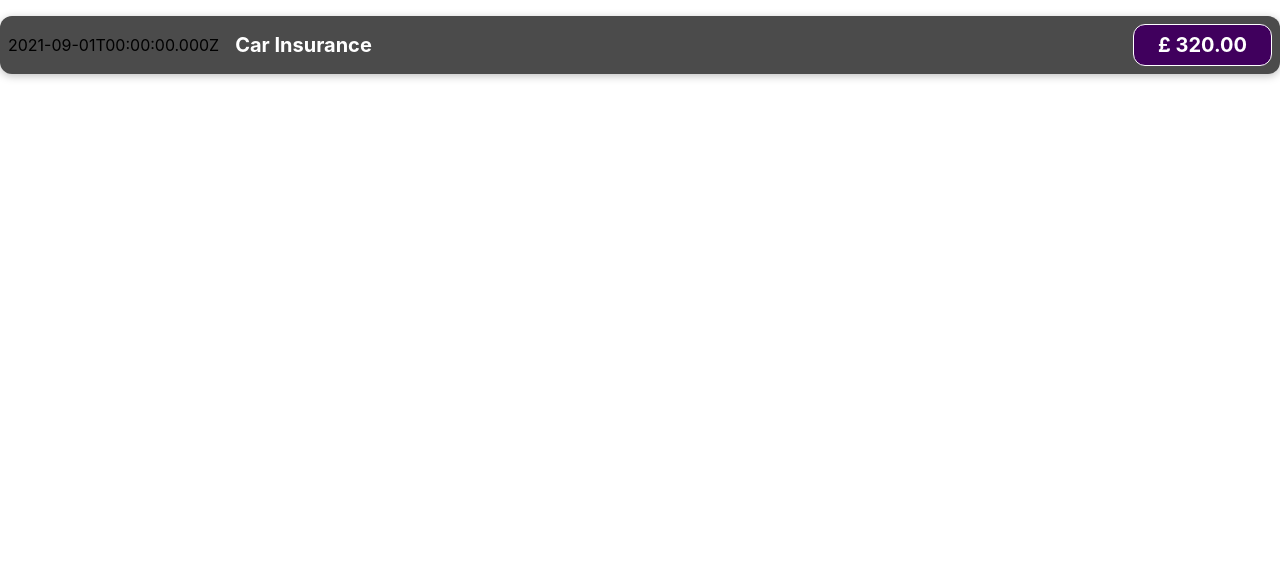
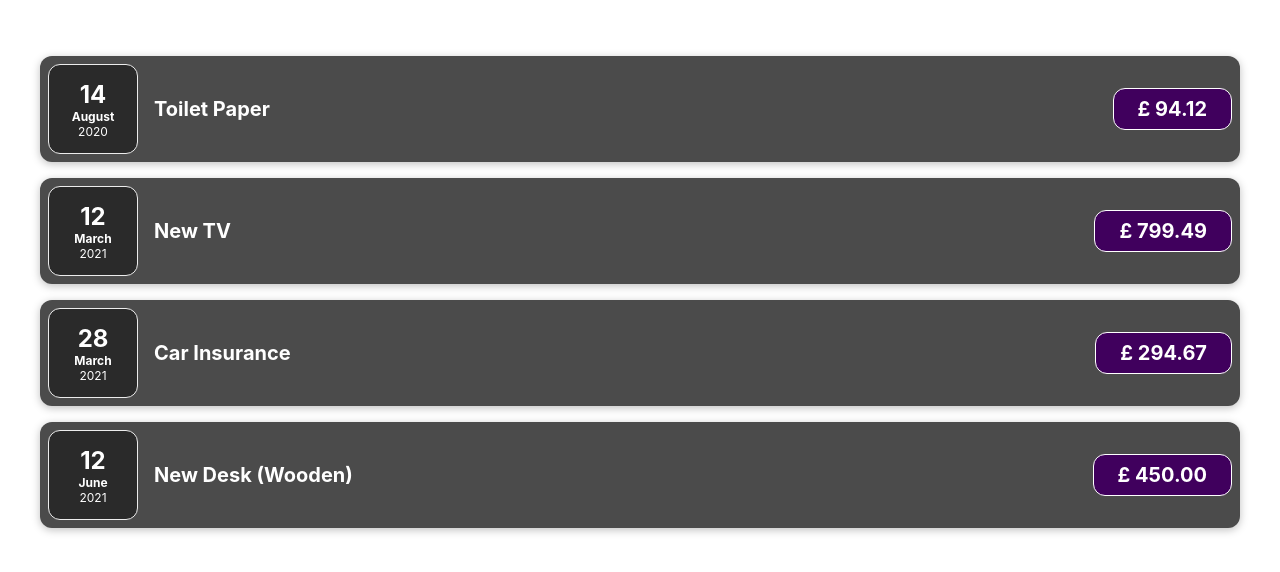
Before and after one commit to jwright90/react-packt-max, a React (Create React App) app: page / in a window 1280 px wide. Shown: the top 572 px of the page. Built offline with nearby package versions, Linux system fonts and the light colour scheme.

Commit message:
section 15

```diff
--- a/src/App.css
+++ b/src/App.css
@@ -1,10 +1,5 @@
 .App {
-  text-align: center;
-}
-
-.App-logo {
-  height: 40vmin;
-  pointer-events: none;
+  padding: 40px;
 }
 
 @media (prefers-reduced-motion: no-preference) {
--- a/src/App.js
+++ b/src/App.js
@@ -2,10 +2,51 @@
 import ExpenseItem from './components/ExpenseItem';
 
 function App() {
+
+  const expenses = [
+    {
+      id: 'e1',
+      title: 'Toilet Paper',
+      amount: 94.12,
+      date: new Date(2020, 7, 14),
+    },
+    { id: 'e2', title: 'New TV', amount: 799.49, date: new Date(2021, 2, 12) },
+    {
+      id: 'e3',
+      title: 'Car Insurance',
+      amount: 294.67,
+      date: new Date(2021, 2, 28),
+    },
+    {
+      id: 'e4',
+      title: 'New Desk (Wooden)',
+      amount: 450,
+      date: new Date(2021, 5, 12),
+    },
+  ];
+
   return (
-    <div>
-
-      <ExpenseItem />
+    <div class="App">
+      <ExpenseItem
+        title={expenses[0].title}
+        amount={expenses[0].amount}
+        date={expenses[0].date}
+      />
+      <ExpenseItem
+        title={expenses[1].title}
+        amount={expenses[1].amount}
+        date={expenses[1].date}
+      />
+      <ExpenseItem
+        title={expenses[2].title}
+        amount={expenses[2].amount}
+        date={expenses[2].date}
+      />
+      <ExpenseItem
+        title={expenses[3].title}
+        amount={expenses[3].amount}
+        date={expenses[3].date}
+      />
     </div>
   );
 }
--- /dev/null
+++ b/src/components/ExpenseDate.css
@@ -0,0 +1,26 @@
+.expense-date {
+  display: flex;
+  flex-direction: column;
+  width: 5.5rem;
+  height: 5.5rem;
+  border: 1px solid #ececec;
+  background-color: #2a2a2a;
+  color: white;
+  border-radius: 12px;
+  align-items: center;
+  justify-content: center;
+}
+
+.expense-date__month {
+  font-size: 0.75rem;
+  font-weight: bold;
+}
+
+.expense-date__year {
+  font-size: 0.75rem;
+}
+
+.expense-date__day {
+  font-size: 1.5rem;
+  font-weight: bold;
+}
--- /dev/null
+++ b/src/components/ExpenseDate.js
@@ -0,0 +1,19 @@
+import React from 'react';
+import './ExpenseDate.css';
+
+function ExpenseDate(props) {
+
+  const day = props.date.toLocaleString('en-uk', { day: 'numeric' });
+  const month = props.date.toLocaleString('en-uk', { month: 'long' });
+  const year = props.date.getFullYear();
+
+  return (
+    <div className="expense-date">
+      <div className="expense-date__day">{day}</div>
+      <div className="expense-date__month">{month}</div>
+      <div className="expense-date__year">{year}</div>
+    </div>
+  );
+}
+
+export default ExpenseDate;
--- a/src/components/ExpenseItem.css
+++ b/src/components/ExpenseItem.css
@@ -7,6 +7,7 @@
   margin: 1rem 0;
   border-radius: 12px;
   background-color: #4b4b4b;
+  color: white;
 }
 
 .expense-item__description {
--- a/src/components/ExpenseItem.js
+++ b/src/components/ExpenseItem.js
@@ -1,18 +1,15 @@
 import React from 'react';
+import ExpenseDate from './ExpenseDate';
 import './ExpenseItem.css';
 
-function ExpenseItem() {
-
-  const expenseDate = new Date(2021, 8, 1);
-  const expenseTitle = 'Car Insurance';
-  const expensePrice = 320.00;
+function ExpenseItem(props) {
 
   return (
     <div className="expense-item">
-      <div className="">{expenseDate.toISOString()}</div>
+      <ExpenseDate date={props.date} />
       <div className="expense-item__description">
-        <h2>{expenseTitle}</h2>
-        <div className="expense-item__price">£ {expensePrice.toFixed(2)}</div>
+        <h2>{props.title}</h2>
+        <div className="expense-item__price">£ {props.amount.toFixed(2)}</div>
       </div>
     </div>
 
```
Also changed, not shown: 1 other file (tests, documents, lock files or other folders).
